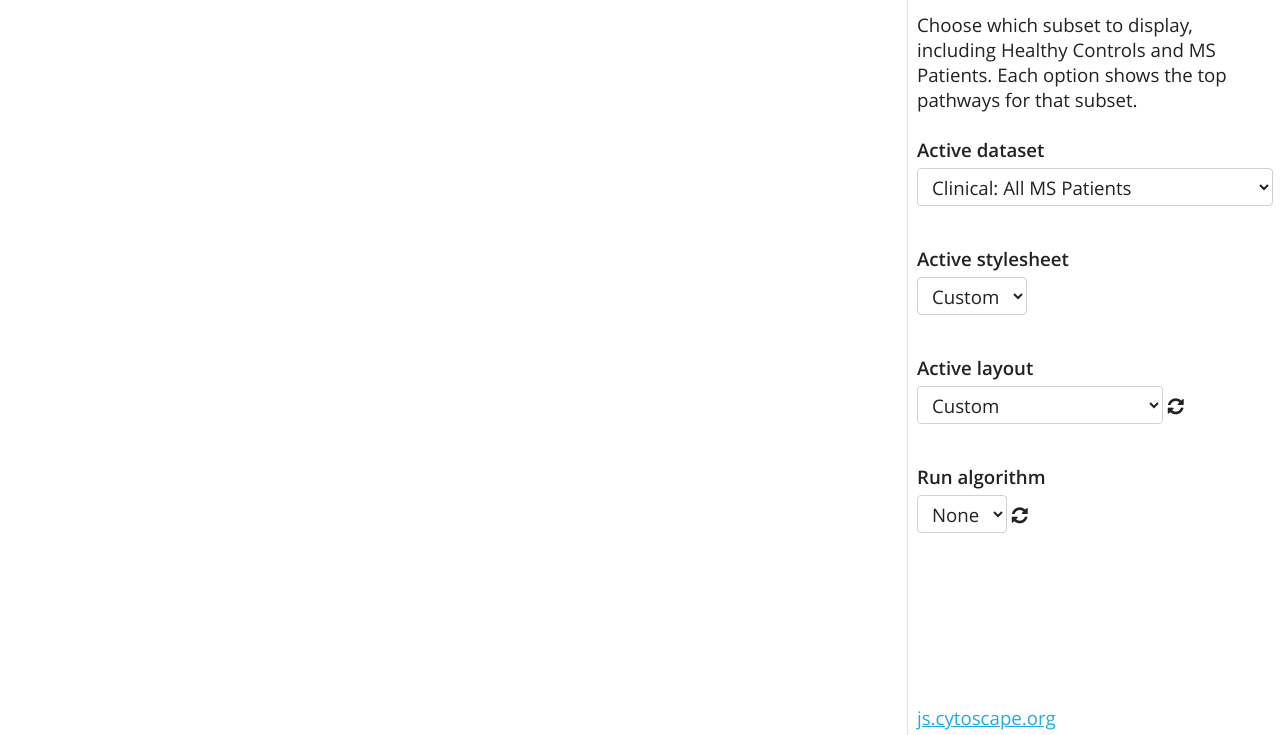
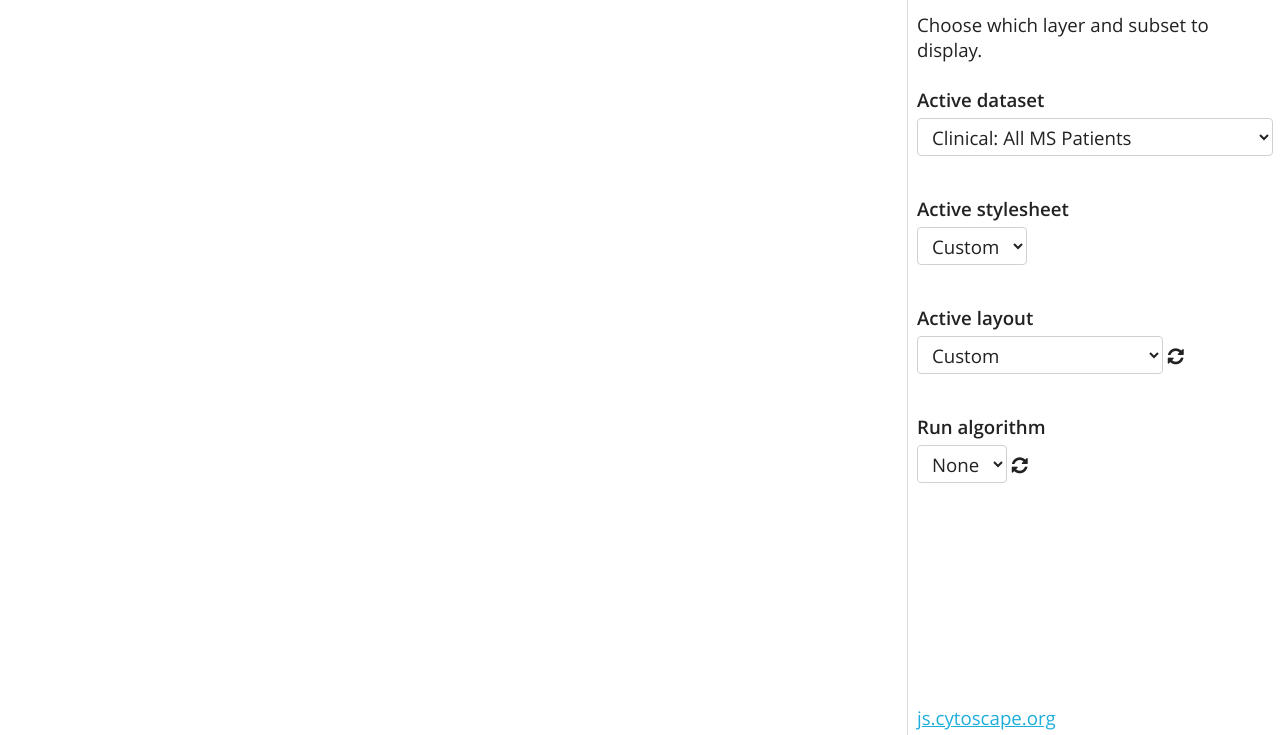
Before and after one commit to dsb-lab/single_networks, a plain HTML site: page index.html in a window 1280 px wide. Shown: the part 65-800 px from the top of the page. Drawn offline with Linux system fonts and the light colour scheme; a script that the page names is missing.

Commit message:
Update index.html

```diff
--- a/index.html
+++ b/index.html
@@ -32,7 +32,7 @@
   <div class="tools">
     <h2>Data</h2>
 
-    <p>Choose which subset to display, including Healthy Controls and MS Patients. Each option shows the top pathways for that subset.</p>
+    <p>Choose which layer and subset to display.</p>
 
     <label for="data" class="tooltip u-pull-left" title="Switch to a new dataset">Active dataset</label>
     <div class="u-cf"></div>
```
